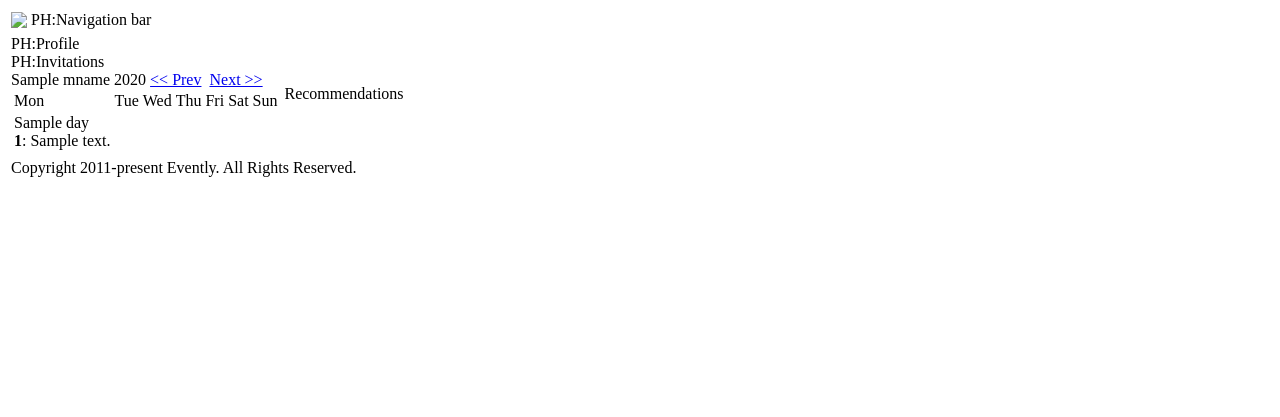
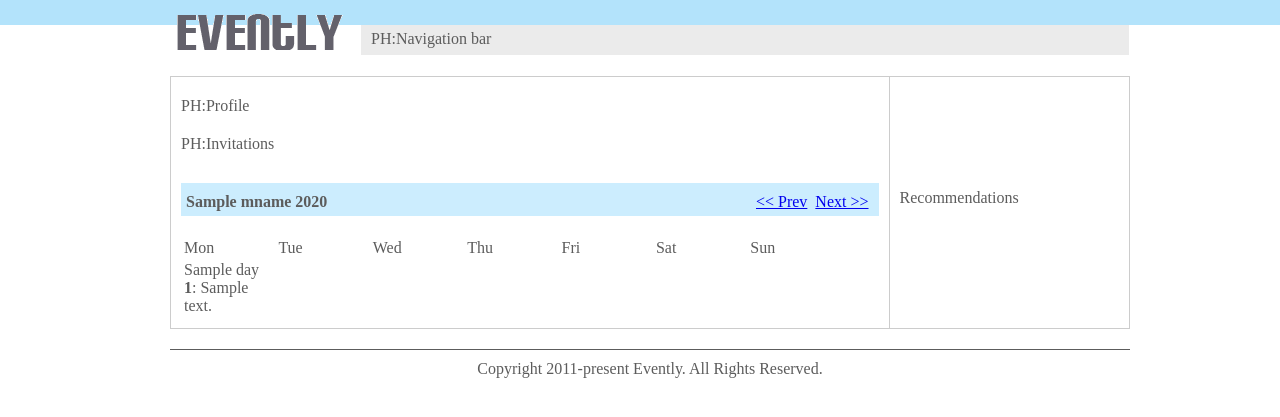
Before and after one commit to evently-xx/evently, a Django app: template evently/templates/core/preview_profile.html in a window 1280 px wide. Shown: the top 417 px of the page. Run offline with Django 3.2, Linux system fonts and the light colour scheme; the template is opened without the code that fills it: most values are stand-ins (such as "Sample title", 1, 10 or a date in 2020); parts of the project's set-up code (start-up, migrations or seed data) failed here and were passed over.

```diff
--- a/evently/home/static/css/main.css
+++ b/evently/home/static/css/main.css
@@ -92,6 +92,10 @@ body {
   width: 14%;
 }
 
+.userCalendar .calMonthView td:hover {
+  background-color: #ebebeb;
+}
+
 .evently .pageContent .rightColumn {
   width: 220px;
 }
--- a/evently/templates/core/preview_profile.html
+++ b/evently/templates/core/preview_profile.html
@@ -1,7 +1,7 @@
 <HTML>
 
   <HEAD>
-    <link rel="stylesheet" type="text/css" href="{{ static_url }}css/main.css">
+    <link rel="stylesheet" type="text/css" href="/static/css/main.css">
     <TITLE>Evently</TITLE>
   </HEAD>
 
@@ -9,7 +9,7 @@
     <div id="mainContainer" class="eventlyMainContainer">
       <table class="pageTopHeader">
         <tr>
-          <td class="logo"><img src="{{ static_url }}img/logo.gif"></td>
+          <td class="logo"><img src="/static/img/logo.gif"></td>
           <td class="navigationBar">
             <div class="navActions"> PH:Navigation bar </div>
           </td>
```
